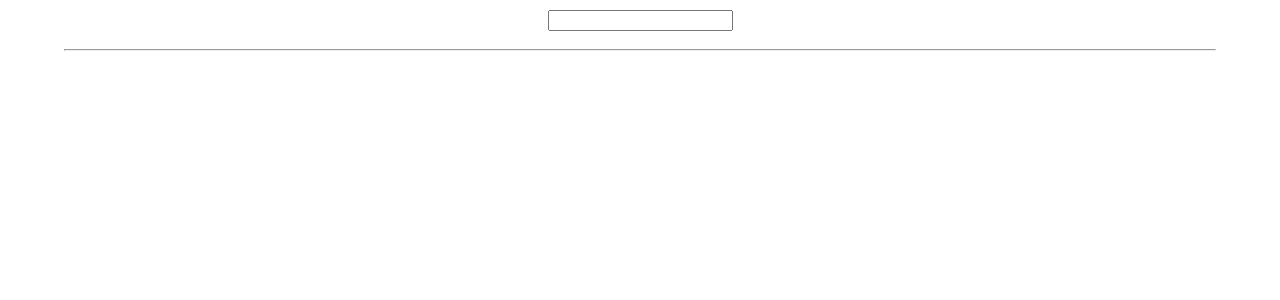
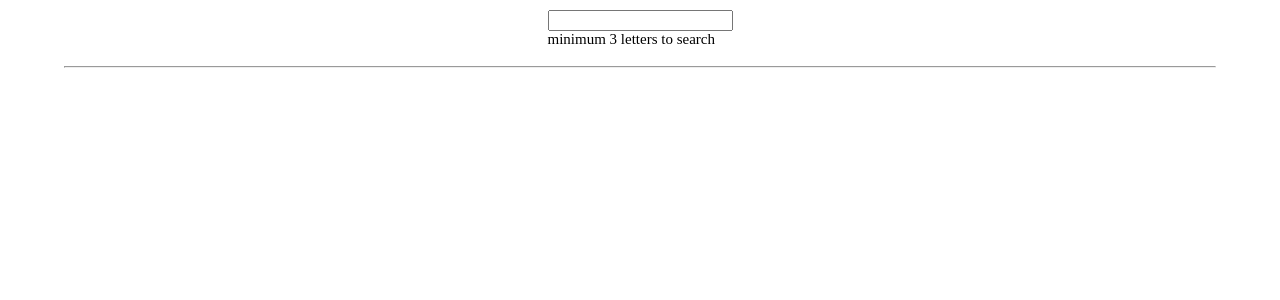
Before and after one commit to florianKProjects/ImageSearch, a React (Create React App) app: page / in a window 1280 px wide. Shown: the top 300 px of the page. Built offline with nearby package versions, Linux system fonts and the light colour scheme.

Commit message:
fix style

```diff
--- a/src/components/image-card/ImageCard.css
+++ b/src/components/image-card/ImageCard.css
@@ -2,6 +2,8 @@ li {
   display: inline-block;
   margin: 1rem;
   overflow: hidden;
+  border-radius: 15px;
+
   box-shadow: 0 0 3rem -1rem rgba(0, 0, 0, 0.5);
   transition: transform 0.1s ease-in-out, box-shadow 0.1s;
 }
--- a/src/components/images-cards/ImagesCards.js
+++ b/src/components/images-cards/ImagesCards.js
@@ -68,6 +68,7 @@ const ImagesCards = (props) => {
           value={searchMovie}
           onChange={seachHandler}
         ></input>
+        <div style={{ fontSize: "15px" }}>minimum 3 letters to search</div>
       </div>
       <hr className="separator" />
       <div className="images-body">
```
